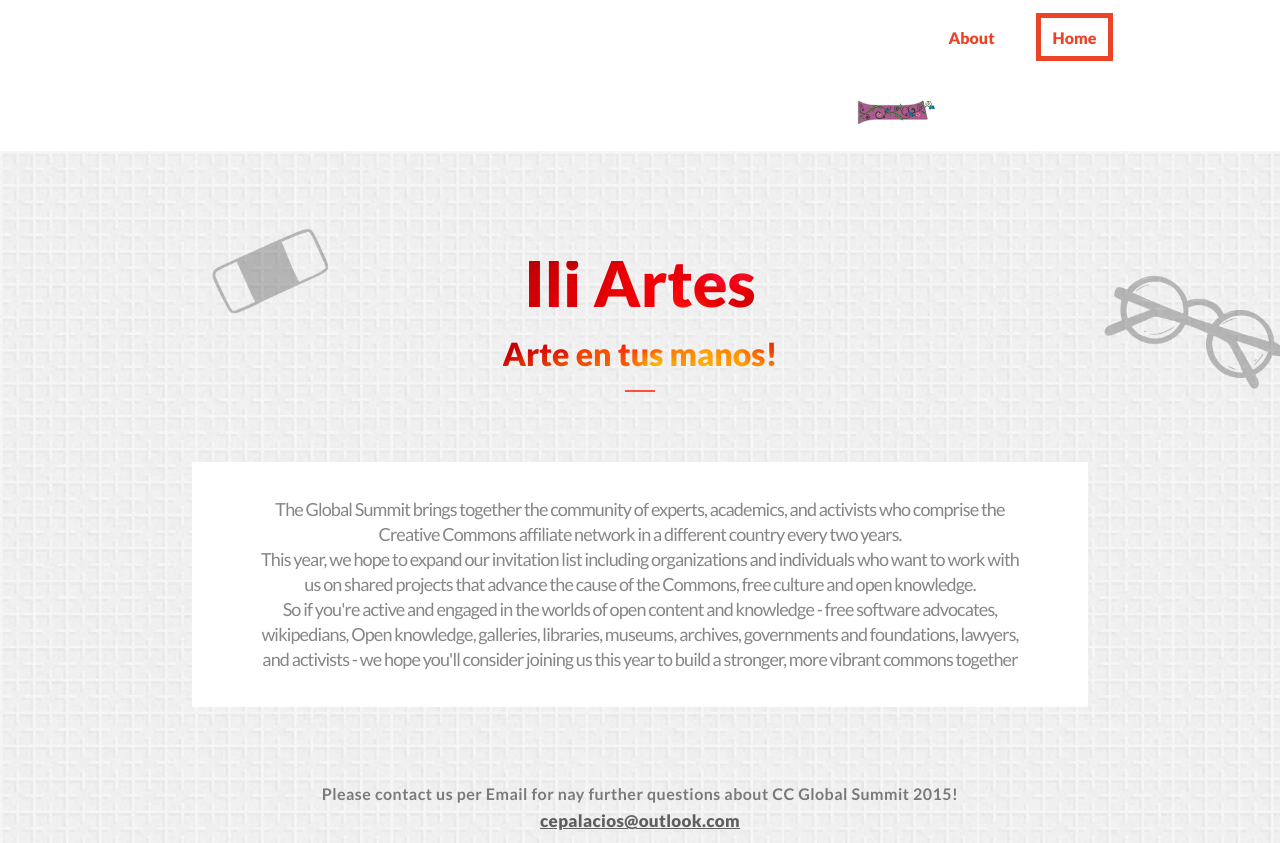
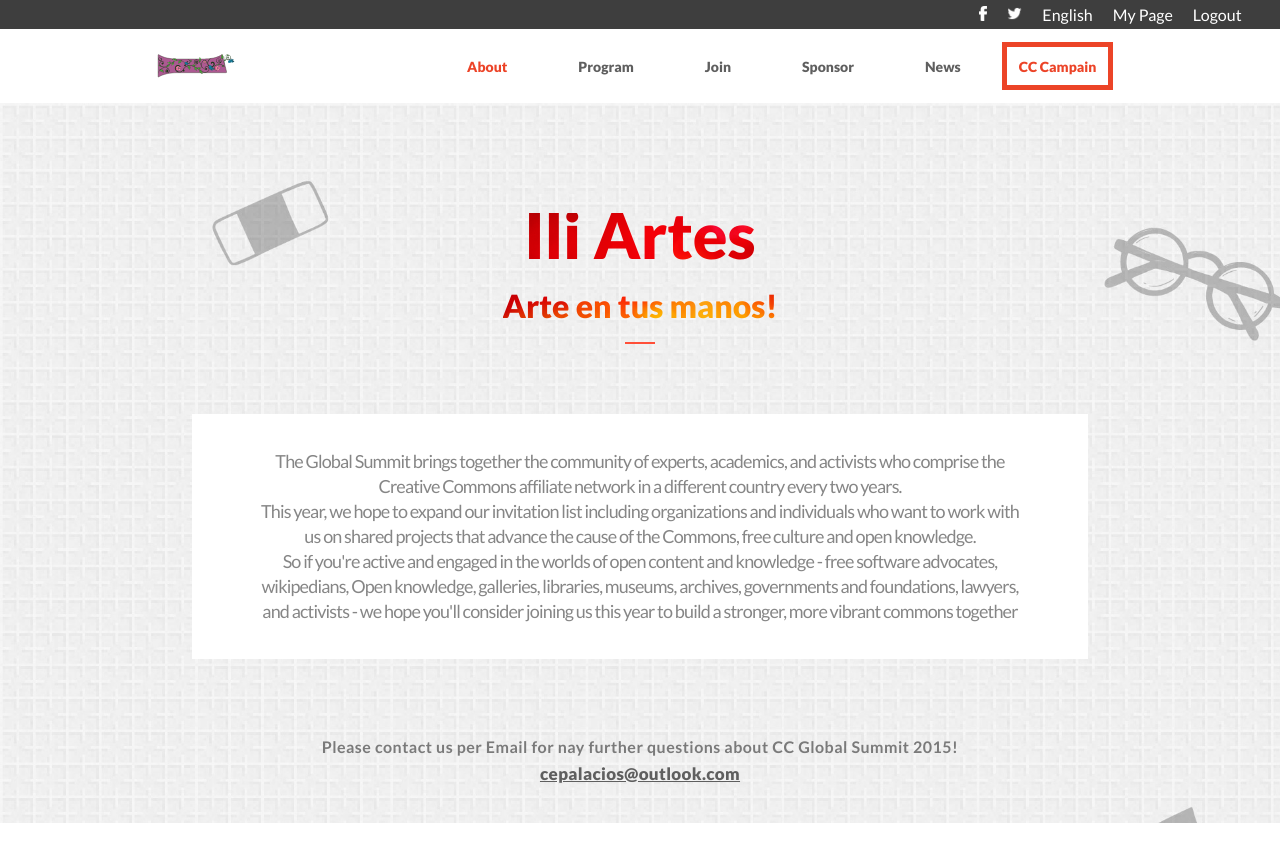
Before and after one commit to Estete9/IliArtes, a plain HTML site: page about.html in a window 1280 px wide. Shown: the top 843 px of the page. Drawn offline with Linux system fonts and the light colour scheme.

Commit message:
Duplicate the index.html header into the about.html with styling

```diff
--- a/about.css
+++ b/about.css
@@ -151,10 +151,11 @@ header > img.mobile {
 }
 
 #menu a {
+  color: #868686;
+  font-size: 14px;
+  line-height: normal;
   text-decoration: none;
-  font-size: 1rem;
   font-weight: 900;
-  color: #ec4327;
   transition: all;
   transition-duration: 0.3s;
   padding: 5px;
@@ -289,13 +290,13 @@ header > img.mobile {
     letter-spacing: 0.48px;
   }
 
-  #menu a:last-child {
-    color: #ec4327;
-  }
-
   #menu a:hover {
     border-collapse: collapse;
     font-size: 1.5rem;
+  }
+
+  #menu li a:last-child {
+    color: #5f5f5f;
   }
 
   #about-wrapper p:nth-of-type(2) > a {
@@ -304,6 +305,14 @@ header > img.mobile {
     font-weight: 800;
     line-height: 25px;
     letter-spacing: 0.34px;
+  }
+
+  #menu li:last-child a {
+    color: #ec4327;
+  }
+
+  #menu li:nth-child(2) a {
+    color: #ec4327;
   }
 
   .title > span {
--- a/about.html
+++ b/about.html
@@ -21,6 +21,19 @@
   </head>
   <body>
     <header>
+      <div id="submenu-container">
+        <ul id="submenu">
+          <li class="submenu-item social">
+            <img src="./assets/icons/whiteFB.png" alt="" />
+          </li>
+          <li class="submenu-item social">
+            <img src="./assets/icons/Twitter_bird.png" alt="" />
+          </li>
+          <li class="submenu-item">English</li>
+          <li class="submenu-item">My Page</li>
+          <li class="submenu-item">Logout</li>
+        </ul>
+      </div>
       <nav>
         <img
           id="menu-btn"
@@ -29,15 +42,24 @@
         />
       </nav>
       <ul id="menu">
+        <li id="logo-container">
+          <a id="logo" href="./index.html"
+            ><img src="./assets/Mobile/about/Logo.svg" alt=""
+          /></a>
+        </li>
         <li class="menu-item"><a href="./about.html">About</a></li>
-        <li class="menu-item"><a href="./index.html">Home</a></li>
+        <li class="menu-item"><a href="/">Program</a></li>
+        <li class="menu-item"><a href="/">Join</a></li>
+        <li class="menu-item"><a href="/">Sponsor</a></li>
+        <li class="menu-item"><a href="/">News</a></li>
+        <li class="menu-item"><a href="./index.html">CC Campain</a></li>
       </ul>
-      <img id="close-btn" src="./assets/icons/menu-close.svg" alt="" />
-      <div id="logo-container">
-        <a id="logo" href="./index.html"
+      <div id="logo-container-mobile">
+        <a id="logo-mobile" href="./index.html"
           ><img src="./assets/Mobile/about/Logo.svg" alt=""
         /></a>
       </div>
+      <img src="./assets/icons/menu-close.svg" alt="" />
     </header>
     <main>
       <section id="about-section">
--- a/style.css
+++ b/style.css
@@ -567,6 +567,7 @@ footer {
     display: flex;
     flex-direction: row;
     padding: 13px;
+    width: 100%;
   }
 
   #menu li:last-child a {
@@ -596,7 +597,7 @@ footer {
 
   #logo-container {
     display: flex;
-    margin-right: 23vw;
+    margin-left: 5%;
   }
 
   #logo {
```
Also changed, not shown: index.html (+0 -7 lines).
